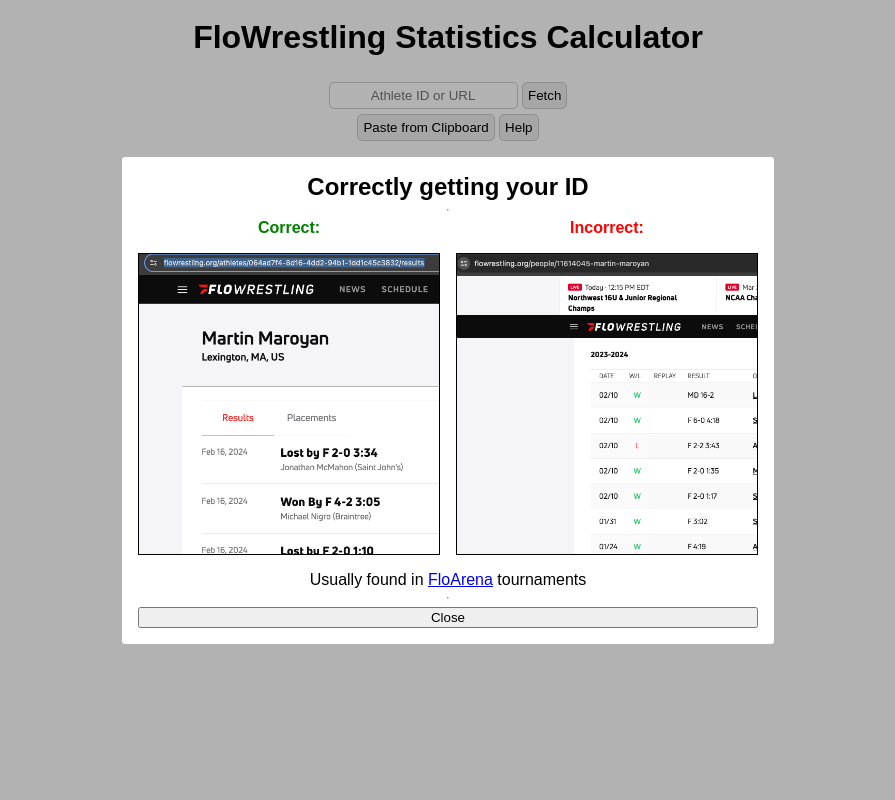
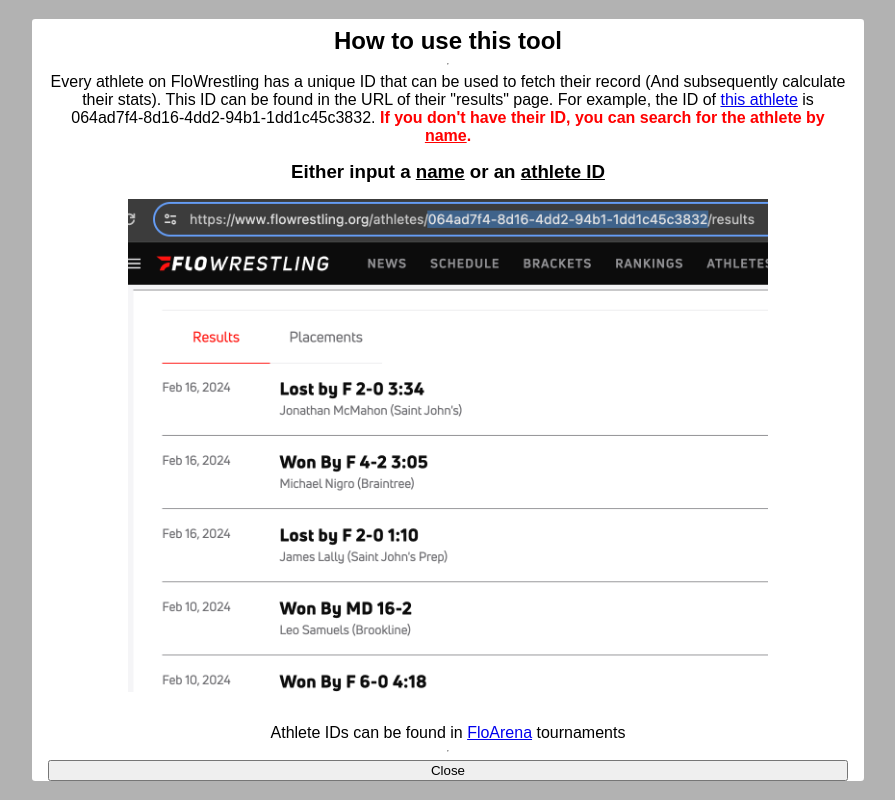
Before and after one commit to MartinTintin3/flo-stats-proxy, a SvelteKit app: page / in a window 1280 px wide. Both pictures are taken after a click on the button "Help". Shown: the whole page, without its empty margins (192-1087 px from the left). Built offline with nearby package versions, Linux system fonts and the light colour scheme.

Commit message:
FINALLY, search for athlete

```diff
--- a/src/components/Modal.svelte
+++ b/src/components/Modal.svelte
@@ -4,6 +4,7 @@
 	let dialog; // HTMLDialogElement
 
 	$: if (dialog && showModal) dialog.showModal();
+	$: if (dialog && !showModal) dialog.close();
 </script>
 
 <!-- svelte-ignore a11y-click-events-have-key-events a11y-no-noninteractive-element-interactions -->
@@ -25,7 +26,7 @@
 
 <style>
 	dialog {
-		max-width: 100em;
+		max-width: 85%;
 		border-radius: 0.2em;
 		border: none;
 		padding: 0;
--- a/src/defs.ts
+++ b/src/defs.ts
@@ -10,11 +10,15 @@
 	PLACEMENTS = 2,
 }
 
+export enum SearchingState {
+	NONE = 0,
+	SEARCHING = 1,
+	PROCESSING = 2,
+}
+
 export type Ratio = [number, number];
 
 export type Grade = { name: string; number: number; };
-
-export type Nullable<T> = T | null;
 
 export interface Stats {
 	total: number;
@@ -42,14 +46,14 @@
 		name: string;
 	};
 	date: string;
-	opponent: Nullable<{
+	opponent: {
 		id: string;
 		name: string;
 		team: {
 			name: string;
 			state: string;
 		}
-	}>;
+	} | null;
 	weight_class: string;
 	division: string;
 	round: string;
@@ -61,7 +65,7 @@
 	id: string;
 	firstName: string;
 	lastName: string;
-	grade: Nullable<Grade>;
+	grade: Grade | null;
 	location: {
 		city: string;
 		country: string;
@@ -73,13 +77,13 @@
 		stats: Stats;
 		placements: Array<PlacementInfo>,
 		matches: Array<Match>;
-		grade: Nullable<Grade>;
+		grade: Grade | null;
 	}>;
 }
 
 export interface Data {
 	response_size: number;
-	wrestler: Nullable<Wrestler>;
+	wrestler: Wrestler | null;
 }
 
 /**
--- a/src/routes/+page.svelte
+++ b/src/routes/+page.svelte
@@ -3,23 +3,41 @@
 	import { onMount } from "svelte";
 
 	import { afterNavigate } from "$app/navigation";
-	import { ratio, humanFileSize, DownloadingState, getWithProgress, getIncludedObject } from "../defs";
+	import { ratio, humanFileSize, DownloadingState, getWithProgress, getIncludedObject, SearchingState } from "../defs";
 
 	import Stats from "../components/Stats.svelte";
 	import Modal from "../components/Modal.svelte";
 	import Collapsible from "../components/Collapsible.svelte";
-
-	let id = "";
 
 	let downloading = false;
 
 	/** @type {string | null} */
 	let quick_name = null;
 
-	/** @type {import("../defs").Nullable<import("../defs").DownloadingState>} */
+	/** @type {import("../defs").DownloadingState | null} */
 	let downloading_state = DownloadingState.BOUTS;
 
 	let downloading_progress = 0; // between 0 and 1;
+
+	let input = "";
+
+	/** @type {{
+	 * name: string;
+	 * location: {
+	 * 	name: string;
+	 * 	country: string;
+	 * 	city: string;
+	 * 	state: string;
+	 * }
+	 * hs_graduation_year: number;
+	 * id: string; // Arena Person Identity ID
+	 * }[]} */
+	let search_results = [];
+	let search_total = 0;
+
+	let show_search_modal = false;
+
+	let searching_state = SearchingState.NONE;
 
 	/**
 	 * @param {Date} date
@@ -122,13 +140,16 @@
 		wrestler: null,
 	};
 
-	const load_data = async () => {
+	/** @param {string} id */
+	const load_data = async id => {
 		if (id == "") return alert("No ID/URL provided");
 
 		const headers = new Headers({
 			"User-Agent": "Mozilla/5.0 (Macintosh; Intel Mac OS X 10_15_7) AppleWebKit/537.36 (KHTML, like Gecko) Chrome/120.0.0.0 Safari/537.36",
 			"Accept": "text/html,application/xhtml+xml,application/xml;q=0.9,image/avif,image/webp,image/apng,*/*;q=0.8"
 		});
+
+		// example id: 064ad7f4-8d16-4dd2-94b1-1dd1c45c3832
 
 		if (id.includes("flowrestling.org")) {
 			const regex = /flowrestling.org\/athletes\/((?:[0-9a-z]+-?)+)/g;
@@ -141,6 +162,7 @@
 				alert("Invalid link");
 				return;
 			}
+
 		}
 
 		window["get_season"] = get_season;
@@ -403,26 +425,76 @@
 				seasons,
 			}
 
+			input = "";
+
 			window["current_data"] = data;
 		})();
 	};
 
+	/** @param {string} name */
+	const search = async (name) => {
+		history.pushState({}, "", `?q=${name}`);
+
+		if (!name.match(/^(?:(?!:\/\/|flowrestling).)*$/gm)) return alert("Invalid input");
+
+		searching_state = SearchingState.SEARCHING;
+		show_search_modal = true;
+
+		const res = await (await fetch(`https://api.flowrestling.org/api/experiences/web/legacy-core/search?site_id=2&version=1.24.0&limit=200&view=global-search-web&fields=data%3C1%3E&q=${encodeURIComponent(name)}&page=1&type=person`)).json();
+
+		searching_state = SearchingState.PROCESSING;
+
+		search_total = res.meta.total;
+
+		if (!res.data) {
+			search_results = [];
+		} else {
+			search_results = res.data.map(o => { return {
+				name: o.name,
+				location: location ? {
+					name: o.location.name,
+					country: o.location.country,
+					state: o.location.state,
+					city: o.location.city,
+				} : null,
+				hs_graduation_year: o.high_school_grad_year,
+				id: o.arena_person_identity_id,
+			}});
+		}
+
+		console.log(search_results);
+
+		searching_state = SearchingState.NONE;
+	};
+
 	afterNavigate(() => {
-		console.log("afterNavigate", $page.url.searchParams.get("id"));
-		id = $page.url.searchParams.get("id") || "";
-		if (id != "") load_data();
+		const q = $page.url.searchParams.get("q");
+		const id = $page.url.searchParams.get("id");
+
+		if (id) { load_data(id); input = id; return; }
+		if (q && !searching_state) { search(q); input = q; return; }
 	});
 
 	onMount(() => {
-		console.log("onMount", $page.url.searchParams.get("id"));
-		id = $page.url.searchParams.get("id") || "";
-		if (id != "") load_data();
+		const q = $page.url.searchParams.get("q");
+		const id = $page.url.searchParams.get("id");
+
+		if (id) { load_data(id); input = id; return; }
+		if (q && !searching_state) { search(q); input = q; return; }
 	});
 
+	const on_search_click = () => {
+		if (!input.includes("flowrestling") && !input.includes("-") && !input.match(/[0-9]/)) {
+			search(input);
+		} else {
+			load_data(input);
+		}
+	};
+
 	const handle_popstate = () => {
-		if ($page.url.searchParams.get("id") && $page.url.searchParams.get("id") != id) {
-			id = $page.url.searchParams.get("id");
-			load_data();
+		if ($page.url.searchParams.get("id") && $page.url.searchParams.get("id") != data.wrestler?.id) {
+			const id = $page.url.searchParams.get("id");
+			if (id) { load_data(id); input = id };
 		}
 	}
 
@@ -433,37 +505,69 @@
 	<title>Flo Stats</title>
 </svelte:head>
 
-<svelte:window on:keydown={({ repeat, key }) => { if (!repeat && key == "Enter") { load_data() } }} on:popstate={handle_popstate} />
+<!---<svelte:window on:keydown={({ repeat, key }) => { if (!repeat && key == "Enter") { on_search_click() } }} on:popstate={handle_popstate} /> -->
 
 <Modal bind:showModal = {showing_help}>
+	<div slot="header">
+		<h2>How to use this tool</h2>
+	</div>
+
+	<div class="help-info">
+		<span>Every athlete on FloWrestling has a unique ID that can be used to fetch their record (And subsequently calculate their stats). This ID can be found in the URL of their "results" page. For example, the ID of <a target="_blank" href="https://www.flowrestling.org/athletes/064ad7f4-8d16-4dd2-94b1-1dd1c45c3832">this athlete</a> is <span class="monospace">064ad7f4-8d16-4dd2-94b1-1dd1c45c3832</span>. <span class="bold red">If you don't have their ID, you can search for the athlete by <span class="underline">name</span>. </span></span>
+
+		<h3>Either input a <span class="bold underline">name</span> or an <span class="bold underline">athlete ID</span></h3>
+
+		<img src="/example.png" alt="Example of an athlete ID" style="width: 80%;" />
+
+		<span class="help-subtitle">Athlete IDs can be found in <a target="_blank" href="https://arena.flowrestling.org">FloArena</a> tournaments</span>
+	</div>
+</Modal>
+
+<Modal bind:showModal = {show_search_modal}>
 	<h2 slot="header">
-		Correctly getting your ID
+		Search Results
 	</h2>
 
-	<div class="help-info">
-		<div class="correct">
-			<span class="help-title">Correct:</span>
-			<img src="correct.png" alt="Correct example" />
-		</div>
-		<div class="incorrect">
-			<span class="help-title">Incorrect:</span>
-			<img src="incorrect.png" alt="Incorrect example" />
-		</div>
+	<div class="search-results">
+		{#if searching_state}
+			<p>{searching_state == SearchingState.SEARCHING ? "Searching..." : `Processing ${search_total} result${search_total == 1 ? "" : "s"}...`}</p>
+		{:else}
+			{#if search_results.length}
+				<h3>Please select an athlete:</h3>
+				<div class="search-result-options">
+					{#each search_results as option}
+						<div class="search-result" on:click={() => {
+							input = option.id;
+							show_search_modal = false;
+							quick_name = option.name;
+							load_data(option.id);
+						}}>
+							<span class="option-name">{option.name}</span>
+							{#if option.location}
+								<span class="option-location">{option.location.city}, {option.location.state}, {option.location.country}</span>
+							{/if}
+							<span class="option-hs-grad-year">HS Graduation Year: {option.hs_graduation_year}</span>
+						</div>
+					{/each}
+				</div>
+			{:else}
+				<p>No results</p>
+			{/if}
+		{/if}
 	</div>
-	<span class="help-subtitle">Usually found in <a target="_blank" href="https://arena.flowrestling.org">FloArena</a> tournaments</span>
 </Modal>
 
 <div class="container">
 	<h1>FloWrestling Statistics Calculator</h1>
 	<div class="id-input">
 		<div>
-			<input type="text" placeholder="Athlete ID or URL" bind:value={id}>
-			<button type="button" on:click={load_data}>Fetch</button>
+			<input type="text" placeholder="Athlete ID or Name" bind:value={input}>
+			<button type="button" on:click={on_search_click}>Search</button>
 		</div>
 		<div>
 			<button type="button" on:click={() => {
 				navigator.clipboard.readText().then(text => {
-					id = text;
+					input = text;
 				});
 			}}>Paste from Clipboard</button>
 			<button type="button" on:click={() => { showing_help = true }}>Help</button>
@@ -473,7 +577,11 @@
 	{#if downloading}
 		<div class="download-info">
 			{#if downloading_state == DownloadingState.CHECKING}
-				<p>Checking ID validity...</p>
+				{#if !quick_name}
+					<p>Checking ID validity...</p>
+				{:else}
+					<p>Checking ID validity for <span style="font-weight: bold">{quick_name}</span>...</p>
+				{/if}
 			{:else}
 				{#if downloading_state == DownloadingState.BOUTS}
 					<p>Downloading bouts for <span style="font-weight: bold">{quick_name}</span>... {Math.round(downloading_progress * 100)}%</p>
@@ -573,7 +681,7 @@
 																{/if}
 																<td><a target="_blank" href="https://arena.flowrestling.org/event/{match.event.id}">{match.event.name.substring(0, 25) + (match.event.name.length > 25 ? "..." : "")}</a></td>
 																<td>{match.round}</td>
-																<td>{match.weightClass}</td>
+																<td>{match.weight_class}</td>
 															</tr>
 														{/each}
 													</tbody>
@@ -652,6 +760,18 @@
 
 	:global(.placement-DNP) {
 		color: red;
+	}
+
+	:global(.bold) {
+		font-weight: bold;
+	}
+
+	:global(.underline) {
+		text-decoration: underline;
+	}
+
+	:global(.monospace) {
+		font-family: monospace;
 	}
 
 	.container {
@@ -757,16 +877,9 @@
 
 	.help-info {
 		display: flex;
-		flex-direction: row;
+		flex-direction: column;
 		gap: 1em;
-	}
-
-	.correct > .help-title {
-		color: green;
-	}
-
-	.incorrect > .help-title {
-		color: red;
+		max-width: 800px;
 	}
 
 	.help-title {
@@ -869,4 +982,44 @@
 	.match-win {
 		font-weight: bold;
 	}
+
+	.search-results {
+		display: flex;
+		flex-direction: column;
+		gap: 1em;
+	}
+
+	.search-result-options {
+		display: flex;
+		flex-direction: row;
+		flex-wrap: wrap;
+		gap: 0.5em;
+	}
+
+	.search-result-options > * {
+		flex: 0 1 30%; /* 33% width, no grow, no shrink */
+	}
+
+	 @media (max-width: 800px) {
+		.search-result-options > * {
+			flex: 1 1 40%; /* 33% width, no grow, no shrink */
+		}
+	}
+
+	.search-result {
+		display: flex;
+		flex-direction: column;
+		gap: 0.2em;
+		border: 1px solid #ccc;
+		border-radius: 5px;
+		padding: 1em;
+	}
+
+	.search-result:hover {
+		background-color: #f2f2f2;
+	}
+
+	.option-name {
+		font-weight: bold;
+	}
 </style>
```
Also changed, not shown: static/example.png (added).
